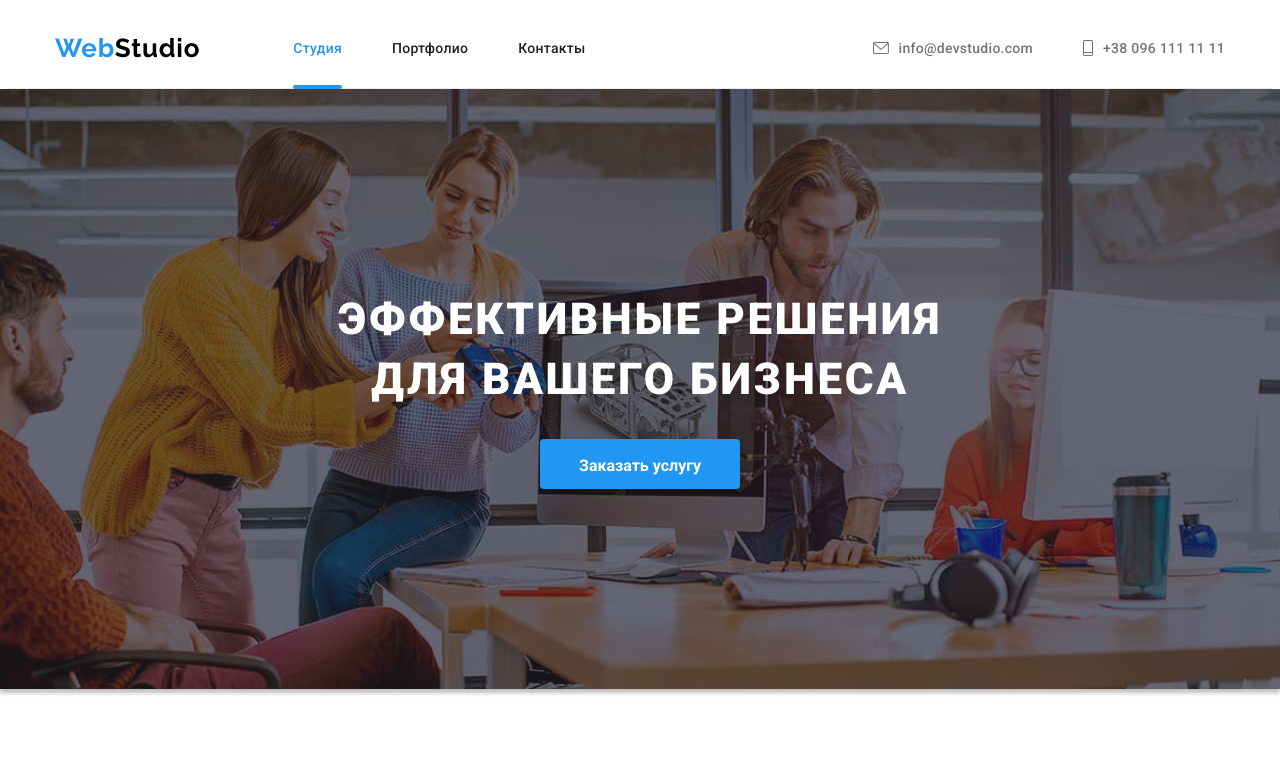
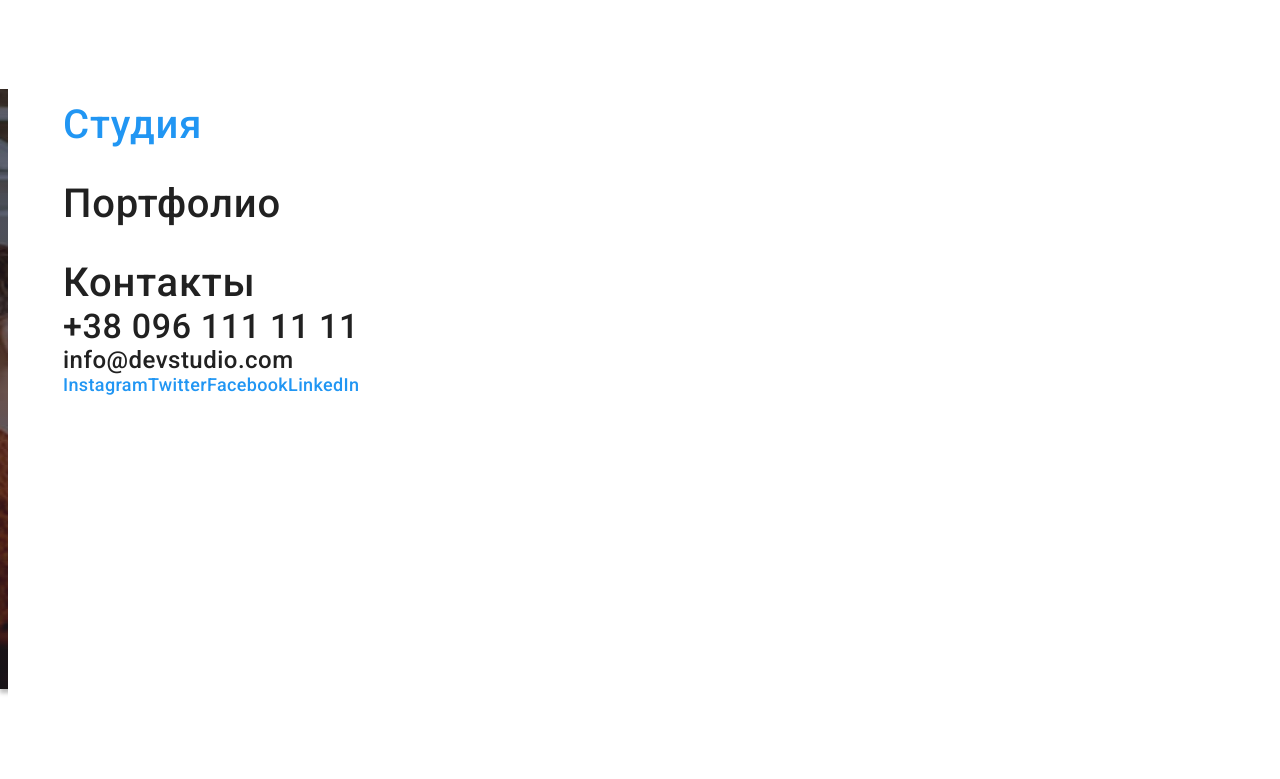
Before and after one commit to HannaGolovashkina/goit-markup-hw-08, a plain HTML site: page index.html in a window 1280 px wide. Shown: the top 779 px of the page. Drawn offline with Linux system fonts and the light colour scheme.

Commit message:
mob-menu-start

```diff
--- a/index.html
+++ b/index.html
@@ -57,6 +57,64 @@
             >
           </li>
         </ul>
+        <button class="menu-open" type="button">
+          <svg class="" width="40" height="40">
+            <use href="./images/icons.svg#icon-menu_40px"></use>
+          </svg>
+        </button>
+      </div>
+      <div class="mob-menu">
+        <div class="container">
+          <button class="menu-close" type="button">
+            <svg class="" width="40" height="40">
+              <use href="./images/icons.svg#icon-close_40px"></use>
+            </svg>
+          </button>
+          <nav class="mob-menu__navigation">
+            <ul class="mob-menu__link list">
+              <li class="mob-menu__item">
+                <a
+                  href="./index.html"
+                  class="mob-menu-link link current-axent-color"
+                  >Студия</a
+                >
+              </li>
+              <li class="mob-menu__item">
+                <a href="./portfolio.html" class="mob-menu-link link"
+                  >Портфолио</a
+                >
+              </li>
+              <li class="mob-menu__item">
+                <a href="" class="mob-menu-link link">Контакты</a>
+              </li>
+            </ul>
+          </nav>
+          <div class="mobail-connect">
+            <ul class="mob-connect list">
+              <li class="mob-connect__tel link">
+                <a href="tel:+380961111111" class="mob-connect-link link">
+                  +38 096 111 11 11</a
+                >
+              </li>
+              <li class="mob-connect__mail link">
+                <a
+                  href="mailto:info@devstudio.com"
+                  class="mob-connect-link link"
+                >
+                  info@devstudio.com</a
+                >
+              </li>
+            </ul>
+          </div>
+          <div class="soc">
+            <ul class="mob-soc list">
+              <li class="mob-soc__link link">Instagram</li>
+              <li class="mob-soc__link link">Twitter</li>
+              <li class="mob-soc__link link">Facebook</li>
+              <li class="mob-soc__link link">LinkedIn</li>
+            </ul>
+          </div>
+        </div>
       </div>
     </header>
     <main>
@@ -190,10 +248,8 @@
                   "
                   media="(max-width: 767px)"
                 />
-                <img
-                  src="./images/productdesigner-mob.jpg"
-                  alt="product-designer"
-                />
+                <img src="./images/productdesigner-mob.jpg"
+                alt="product-designer" width: ="450" height: ="460" />
               </picture>
 
               <div class="team__container">
--- a/sass/layout/_header.scss
+++ b/sass/layout/_header.scss
@@ -2,6 +2,7 @@
   color: var(--title-color);
   border-bottom: 1px solid #ececec;
   > .container {
+    // position: relative;
     display: flex;
     align-items: center;
   }
@@ -13,7 +14,10 @@
 }
 
 .header-link {
-  display: flex;
+  display: none;
+  @include desktop {
+    display: flex;
+  }
 }
 
 .header-item:not(:last-child) {
@@ -21,10 +25,13 @@
 }
 
 .connect {
-  margin-left: auto;
-  display: flex;
-  align-items: center;
-  gap: 50px;
+  display: none;
+  @include desktop {
+    margin-left: auto;
+    display: flex;
+    align-items: center;
+    gap: 50px;
+  }
 }
 
 .site-nav {
@@ -84,3 +91,78 @@
   fill: currentColor;
   margin-right: 10px;
 }
+
+.menu-open {
+  // position: absolute;
+  // display: flex;
+  // justify-content: space-between;
+  margin-left: auto;
+  border: transparent;
+  background-color: transparent;
+  padding: 0;
+}
+
+.mob-menu {
+  position: fixed;
+  width: 100vw;
+  height: 100vh;
+  background-color: #ffffff;
+  top: 0;
+  z-index: 22;
+  padding-top: 48px;
+  padding-bottom: 48px;
+}
+
+.menu-close {
+  display: block;
+  margin-left: auto;
+  margin-top: 10px;
+  border: transparent;
+  background-color: transparent;
+  padding: 0;
+}
+.mob-menu__navigation {
+}
+.mob-menu__link {
+  font-weight: 500;
+  font-size: 40px;
+  line-height: calc (47 / 40);
+  letter-spacing: 0.02em;
+  color: #212121;
+}
+.mob-menu__item:not(:last-child) {
+  margin-bottom: 32px;
+}
+.mob-menu-link {
+}
+.mob-connect__tel {
+  font-weight: 500;
+  font-size: 34px;
+  line-height: calc(40 / 34);
+  letter-spacing: 0.02em;
+  color: --axent-color;
+}
+
+.mob-connect__mail {
+  font-weight: 500;
+  font-size: 24px;
+  line-height: calc(28 / 24);
+  letter-spacing: 0.02em;
+  color: #757575;
+}
+.mob-soc {
+  display: flex;
+  // justify-content: space-between;
+}
+.mob-soc__link {
+  font-weight: 500;
+  font-size: 18px;
+  line-height: calc(22 / 18);
+  letter-spacing: 0.02em;
+  color: #2196f3;
+}
+.mob-soc__link :not(:last-child) {
+  margin-bottom: 20px;
+  border: 1px solid rgba(33, 33, 33, 0.2);
+  // transform: rotate(90deg);
+}
```
Also changed, not shown: css/main.css, css/main.min.css, 2 other files.
